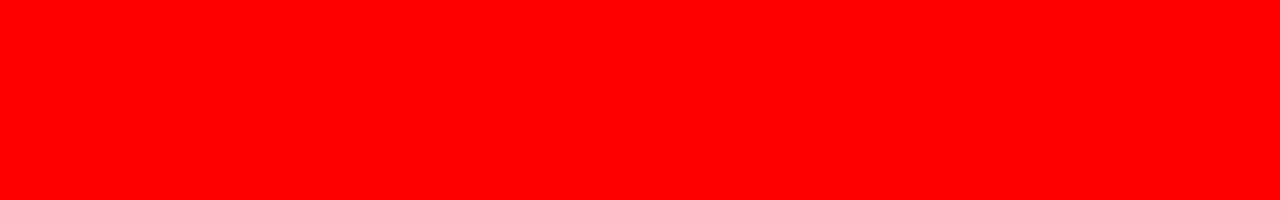
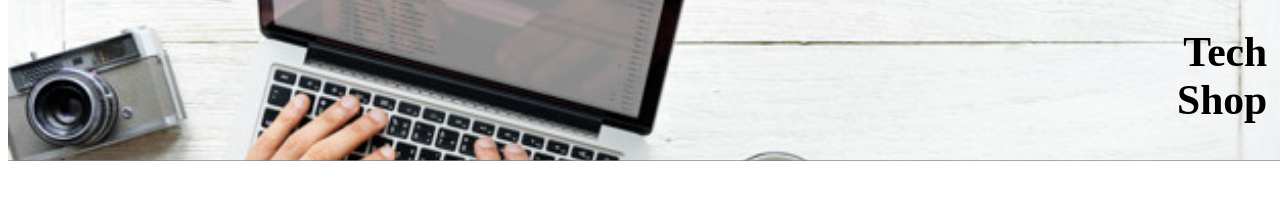
Before and after one commit to giacomotolari/branches-example, a plain HTML site: page index.html in a window 1280 px wide. Drawn offline with Linux system fonts and the light colour scheme.

Commit message:
created header element

```diff
--- a/index.html
+++ b/index.html
@@ -10,7 +10,7 @@
 </head>
 <body>
     <header>
-
+        <h1>Tech <br>Shop</h1>
     </header>
     <main></main>
     <footer></footer>
--- a/styles/main.css
+++ b/styles/main.css
@@ -1,3 +1,23 @@
-body{
+/* body{
     background-color: red;
-}
+} */
+
+
+header {
+    background-image: url("../images/hero.jpg");
+    background-color: rgb(236, 238, 238);
+    background-size: cover;
+    background-repeat: no-repeat;
+    background-position: center;
+    text-align: right;
+    height: 10rem;
+    font-size: 1.3rem;
+    border-bottom: 1px solid rgba(128, 128, 128, 0.65);
+    position: fixed;
+    width: 100%;
+    top: 0;
+  }
+
+  header h1 {
+    padding-right: 1.3rem;
+  }
```
Also changed, not shown: images/hero.jpg (added), images/laptop1.jpeg (added), images/laptop2.jpeg (added), images/laptop3.jpeg (added), images/reference-image-desktop.png (added), images/reference-image-mobile.png (added).
